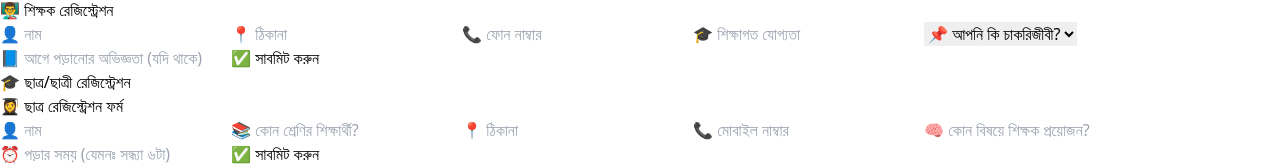
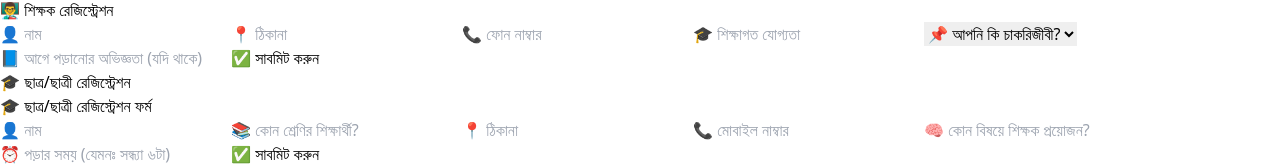
Before and after one commit to rafi0093/tutor-lagbe, a React (Vite) app: page /register in a window 1280 px wide. Shown: the part 108-276 px from the top of the page. Built offline with nearby package versions, Linux system fonts and the light colour scheme; no server answers.

Commit message:
🔧 Updated app with new edits

```diff
--- a/src/App.jsx
+++ b/src/App.jsx
@@ -5,10 +5,7 @@ import Home from "./components/Home";
 import RegisterPage from "./components/RegisterPage";
 import TutorList from "./components/TutorList";
 import StudentList from "./components/StudentList";
-import Footer from "./components/Footer";
-
-// 🔍 নতুন Import
-import Search from "./pages/Search";
+import Footer from "./components/Footer"; // ✅ Footer import
 
 const App = () => {
   return (
@@ -24,7 +21,6 @@ const App = () => {
             <Route path="/register" element={<RegisterPage />} />
             <Route path="/tutors" element={<TutorList />} />
             <Route path="/students" element={<StudentList />} />
-            <Route path="/search" element={<Search />} /> {/* 🔍 Search Route */}
           </Routes>
         </div>
 
--- a/src/components/Navbar.jsx
+++ b/src/components/Navbar.jsx
@@ -17,7 +17,7 @@ const Navbar = () => {
           <Link to="/register" className="hover:underline">📝 রেজিস্ট্রেশন</Link>
           <Link to="/tutors" className="hover:underline">👨‍🏫 টিউটর তালিকা</Link>
           <Link to="/students" className="hover:underline">👩‍🎓 স্টুডেন্ট তালিকা</Link>
-          <Link to="/search" className="hover:underline">🔍 সার্চ</Link> {/* ✅ নতুন লিংক */}
+          <Link to="/search" className="hover:underline">🔍 সার্চ</Link> ✅ নতুন লিংক
         </div>
 
         {/* Mobile Menu Button */}
--- a/src/components/StudentForm.jsx
+++ b/src/components/StudentForm.jsx
@@ -16,6 +16,7 @@ const StudentForm = () => {
       ...prev,
       [e.target.name]: e.target.value,
     }));
+    console.log(`Field changed: ${e.target.name}, New value: ${e.target.value}`); // Debugging log
   };
 
   const handleSubmit = (e) => {
@@ -37,7 +38,7 @@ const StudentForm = () => {
   return (
     <div className="bg-purple-50 shadow-lg rounded-xl p-6 max-w-xl mx-auto mt-6">
       <h2 className="text-2xl font-bold text-purple-700 mb-4 text-center">
-        👩‍🎓 ছাত্র রেজিস্ট্রেশন ফর্ম
+      🎓 ছাত্র/ছাত্রী রেজিস্ট্রেশন ফর্ম
       </h2>
       <form onSubmit={handleSubmit} className="space-y-4">
         <input
--- a/src/components/TeacherForm.jsx
+++ b/src/components/TeacherForm.jsx
@@ -15,6 +15,7 @@ const TeacherForm = () => {
   const handleChange = (e) => {
     const { name, value } = e.target;
 
+    console.log(`Field changed: ${name}, New value: ${value}`); // Debugging log
     setFormData((prev) => ({
       ...prev,
       [name]: value,
```
